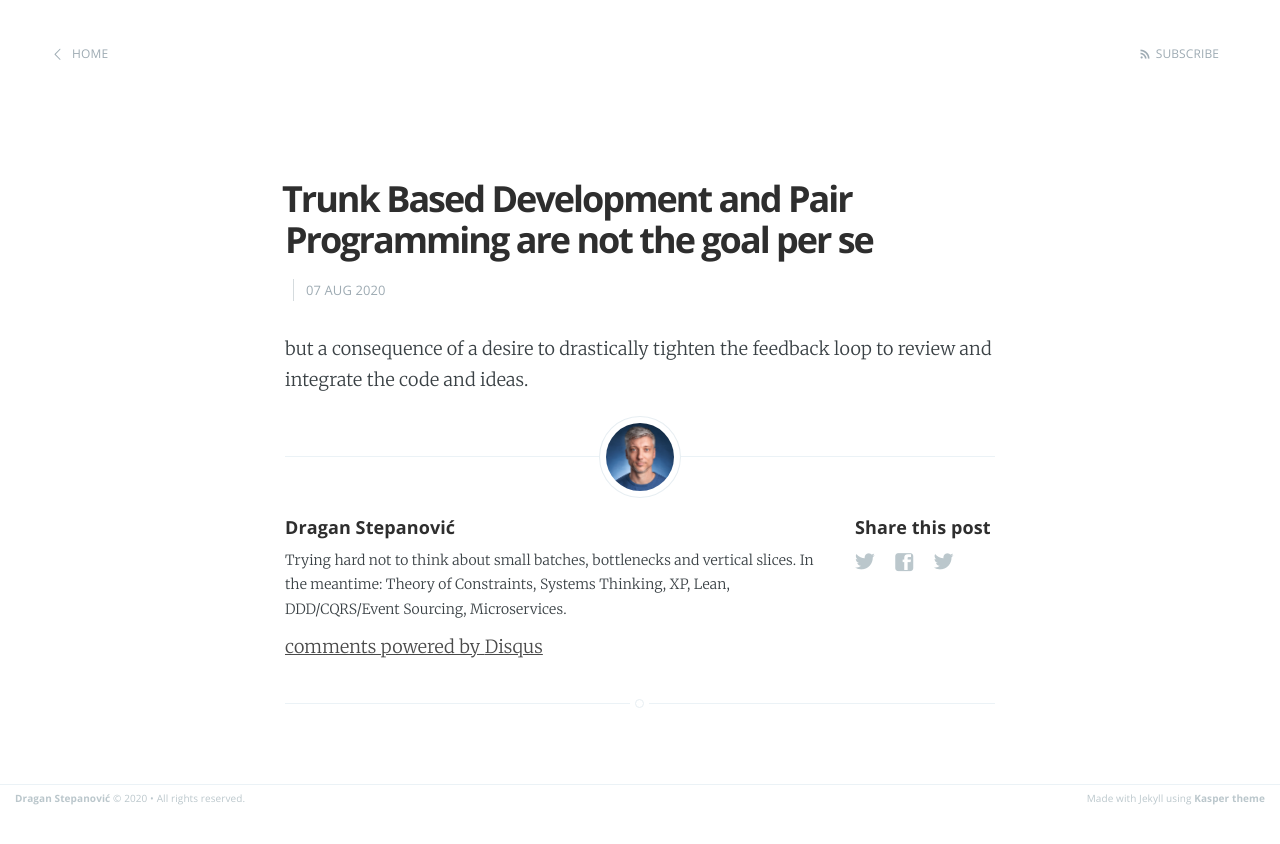
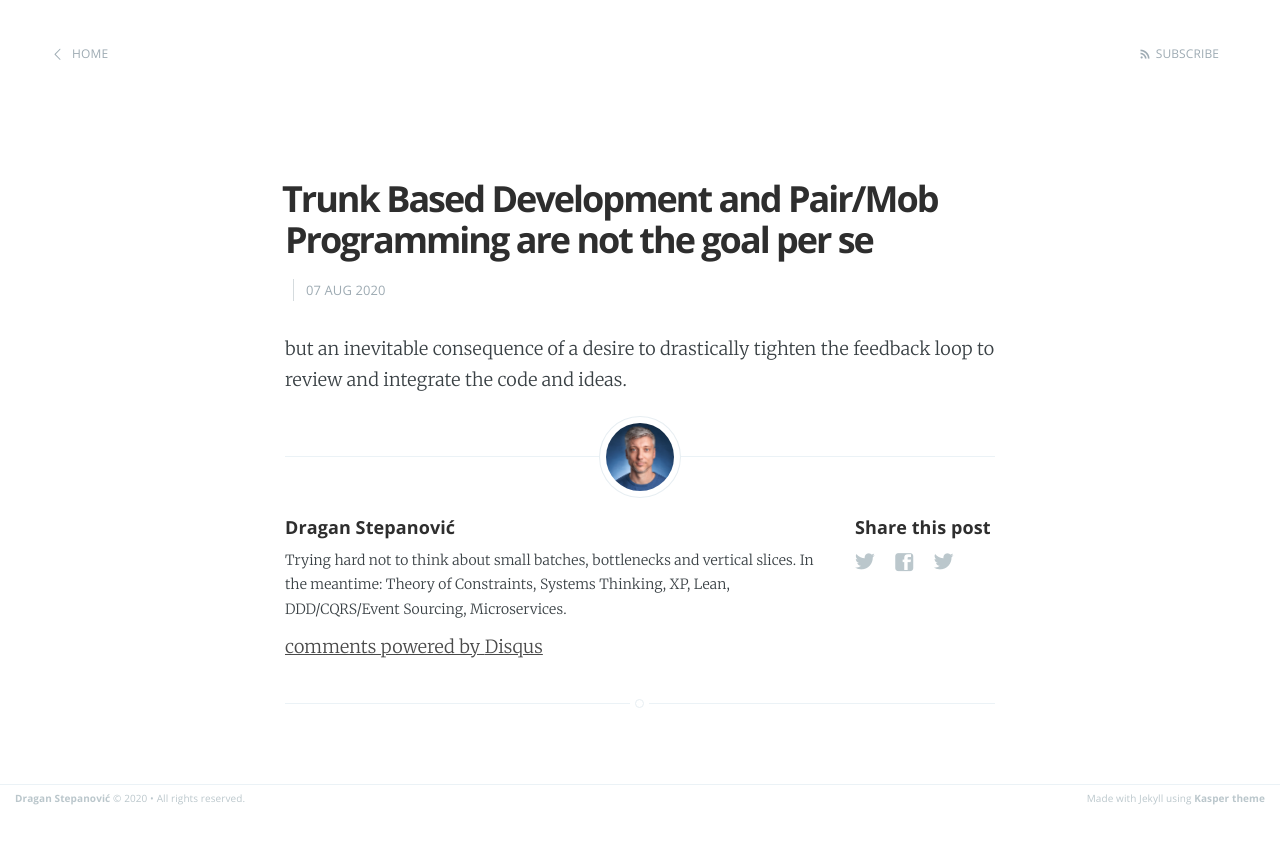
Before and after one commit to dragan-stepanovic/dragan-stepanovic.github.io, a Jekyll site: the page built from _posts/2020-08-07-tbd-and-pp-are-not-the-goal.md, in a window 1280 px wide. Shown: the top 844 px of the page. Built offline with Jekyll 4.4.1, drawn with Linux system fonts in a browser that asks for light colours; our own code applies the rules of GitHub Pages for plain Markdown files; comment, search, counter and statistics services are not loaded.

Commit message:
Update 2020-08-07-tbd-and-pp-are-not-the-goal.md

```diff
--- a/_posts/2020-08-07-tbd-and-pp-are-not-the-goal.md
+++ b/_posts/2020-08-07-tbd-and-pp-are-not-the-goal.md
@@ -1,5 +1,4 @@
 ---
-title: Trunk Based Development and Pair Programming are not the goal per se
+title: Trunk Based Development and Pair/Mob Programming are not the goal per se
 ---
-
-but a consequence of a desire to drastically tighten the feedback loop to review and integrate the code and ideas.
+but an inevitable consequence of a desire to drastically tighten the feedback loop to review and integrate the code and ideas.
```
